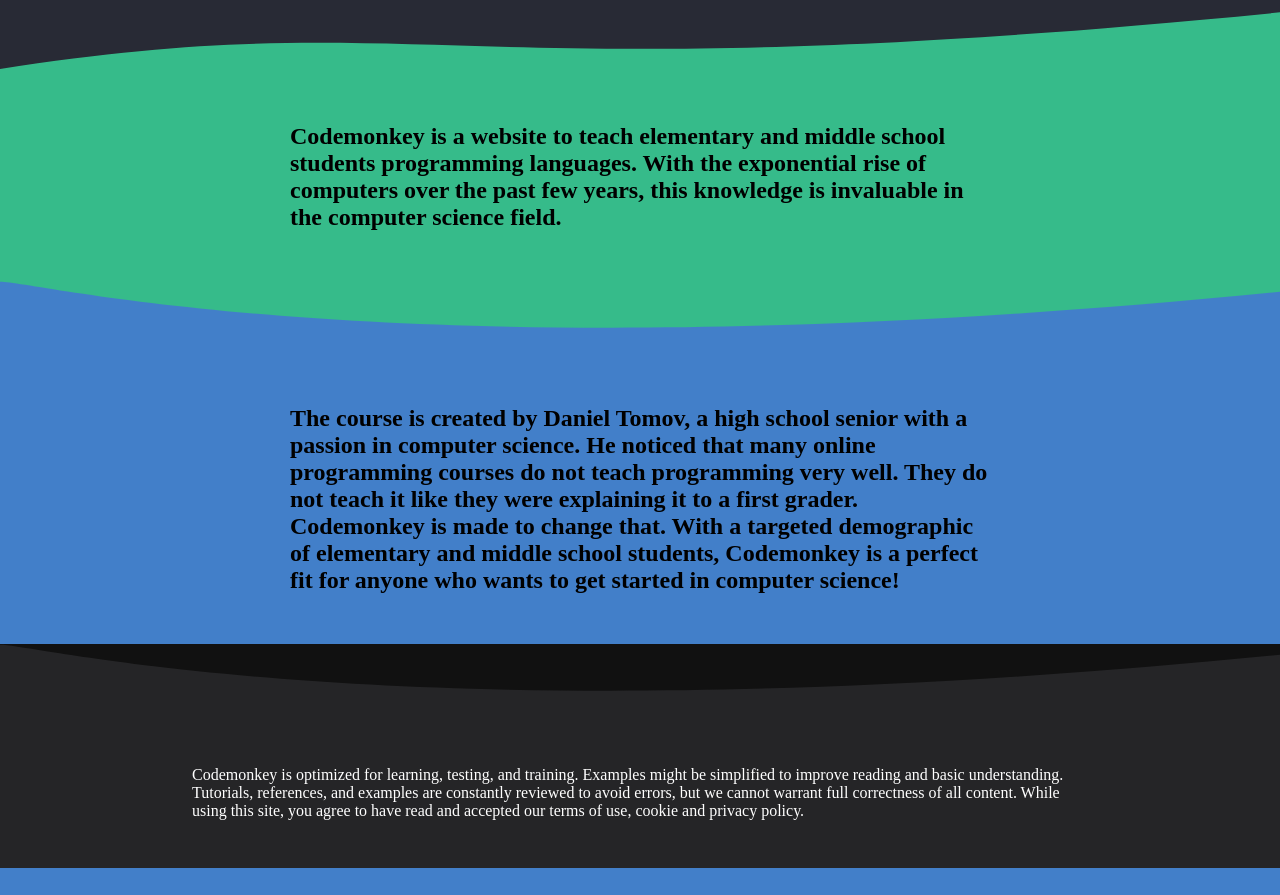
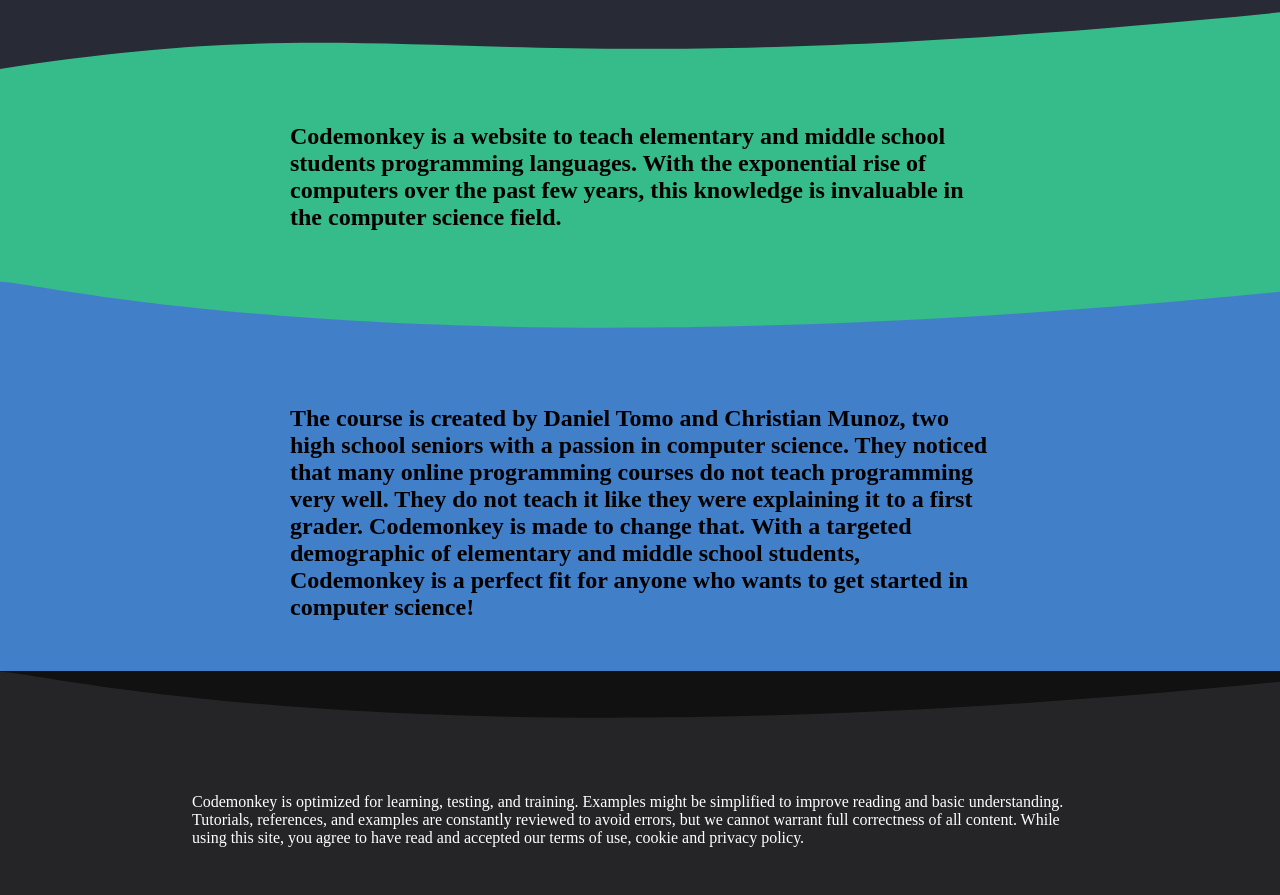
Before and after one commit to Daniel-Tomov/codemonkey, a Flask app: page /about in a window 1280 px wide. Shown: the part 351-1246 px from the top of the page. Before the commit the page ends 1219 px from the top, so only its background shows below. Run offline with Flask 3, Linux system fonts and the light colour scheme; some web fonts are replaced.

Commit message:
fix: names on about page

```diff
--- a/templates/about.html
+++ b/templates/about.html
@@ -35,7 +35,7 @@
           <path id="wavepath" d="M0,0L108,0C34,150 3,0 0,1z" fill="#36bb8a"></path>
         </svg>
         <div class="container">
-          <p>The course is created by Daniel Tomov, a high school senior with a passion in computer science. He noticed that many online programming courses do not teach programming very well. They do not teach it like they were explaining it to a first grader. Codemonkey is made to change that. With a targeted demographic of elementary and middle school students, Codemonkey is a perfect fit for anyone who wants to get started in computer science!</p>
+          <p>The course is created by Daniel Tomo and Christian Munoz, two high school seniors with a passion in computer science. They noticed that many online programming courses do not teach programming very well. They do not teach it like they were explaining it to a first grader. Codemonkey is made to change that. With a targeted demographic of elementary and middle school students, Codemonkey is a perfect fit for anyone who wants to get started in computer science!</p>
         </div>
         </div>
         <svg width="100%" height="70" viewBox="0 0 100 100" preserveAspectRatio="none">
```
